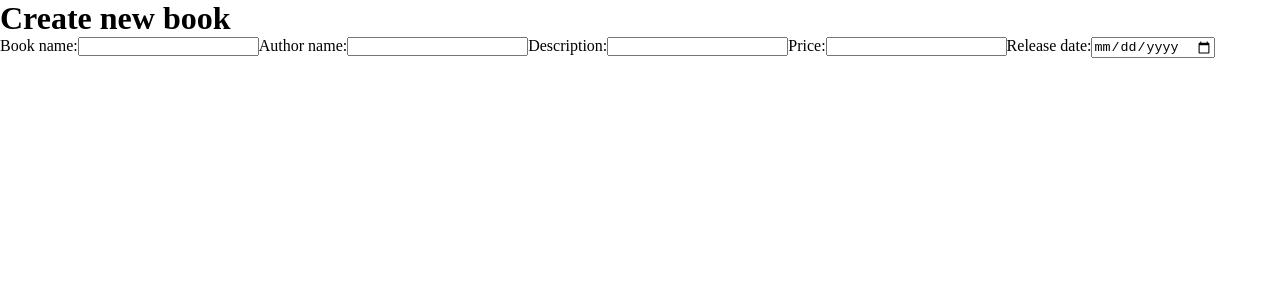
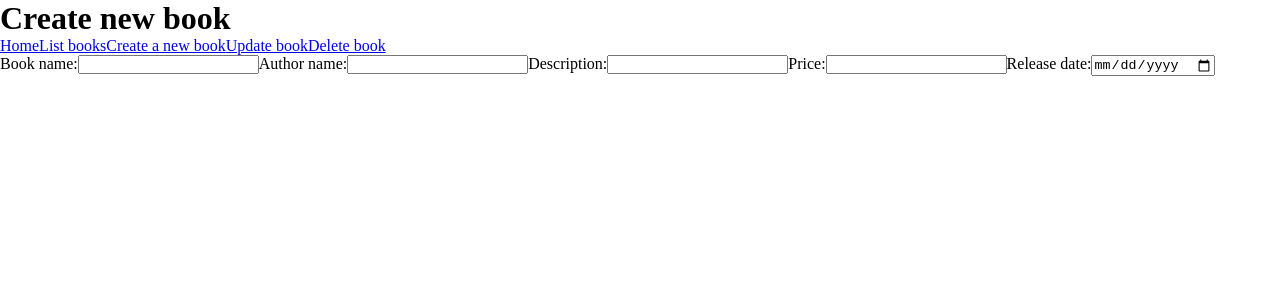
Before and after one commit to V1nicius00/learning-angular, an Angular app: page /create in a window 1280 px wide. Shown: the top 300 px of the page. Built offline with nearby package versions, Linux system fonts and the light colour scheme.

Commit message:
adding nav-bar to pages

```diff
--- a/src/app/pages/create-book/create-book.component.html
+++ b/src/app/pages/create-book/create-book.component.html
@@ -1,4 +1,6 @@
 <h1>Create new book</h1>
+
+<nav-bar></nav-bar>
 
 <label for="bookName">Book name:</label>
 <input id="bookName" type="text">
--- a/src/app/pages/create-book/create-book.component.ts
+++ b/src/app/pages/create-book/create-book.component.ts
@@ -1,9 +1,10 @@
 import { Component } from '@angular/core';
+import { NavComponent } from '../../sharepages/nav/nav.component';
 
 @Component({
   selector: 'app-create-book',
   standalone: true,
-  imports: [],
+  imports: [NavComponent],
   templateUrl: './create-book.component.html',
   styleUrl: './create-book.component.css'
 })
--- a/src/app/pages/delete-book/delete-book.component.html
+++ b/src/app/pages/delete-book/delete-book.component.html
@@ -1,4 +1,6 @@
 <h1>Delete book</h1>
+
+<nav-bar></nav-bar>
 
 <label for="bookId">Book id</label>
 <input id="bookId" type="text">
--- a/src/app/pages/delete-book/delete-book.component.ts
+++ b/src/app/pages/delete-book/delete-book.component.ts
@@ -1,9 +1,10 @@
 import { Component } from '@angular/core';
+import { NavComponent } from '../../sharepages/nav/nav.component';
 
 @Component({
   selector: 'app-delete-book',
   standalone: true,
-  imports: [],
+  imports: [NavComponent],
   templateUrl: './delete-book.component.html',
   styleUrl: './delete-book.component.css'
 })
--- a/src/app/pages/get-book/get-book.component.html
+++ b/src/app/pages/get-book/get-book.component.html
@@ -1,3 +1,5 @@
 <h1>Get all books</h1>
 
+<nav-bar></nav-bar>
+
 <input id="getAll" type="submit" value="Get all books">
--- a/src/app/pages/get-book/get-book.component.ts
+++ b/src/app/pages/get-book/get-book.component.ts
@@ -1,9 +1,10 @@
 import { Component } from '@angular/core';
+import { NavComponent } from '../../sharepages/nav/nav.component';
 
 @Component({
   selector: 'app-get-book',
   standalone: true,
-  imports: [],
+  imports: [NavComponent],
   templateUrl: './get-book.component.html',
   styleUrl: './get-book.component.css'
 })
--- a/src/app/pages/homepage/homepage.component.html
+++ b/src/app/pages/homepage/homepage.component.html
@@ -1 +1,3 @@
 <h1>Home page</h1>
+
+<nav-bar></nav-bar>
--- a/src/app/pages/homepage/homepage.component.ts
+++ b/src/app/pages/homepage/homepage.component.ts
@@ -1,9 +1,10 @@
 import { Component } from '@angular/core';
+import { NavComponent } from '../../sharepages/nav/nav.component';
 
 @Component({
   selector: 'app-homepage',
   standalone: true,
-  imports: [],
+  imports: [NavComponent],
   templateUrl: './homepage.component.html',
   styleUrl: './homepage.component.css'
 })
--- a/src/app/pages/update-book/update-book.component.html
+++ b/src/app/pages/update-book/update-book.component.html
@@ -1,4 +1,6 @@
 <h1>Update Book</h1>
+
+<nav-bar></nav-bar>
 
 <label for="bookId">Book ID:</label>
 <input id="bookId" type="text">
--- a/src/app/pages/update-book/update-book.component.ts
+++ b/src/app/pages/update-book/update-book.component.ts
@@ -1,9 +1,10 @@
 import { Component } from '@angular/core';
+import { NavComponent } from '../../sharepages/nav/nav.component';
 
 @Component({
   selector: 'app-update-book',
   standalone: true,
-  imports: [],
+  imports: [NavComponent],
   templateUrl: './update-book.component.html',
   styleUrl: './update-book.component.css'
 })
--- a/src/app/sharepages/nav/nav.component.html
+++ b/src/app/sharepages/nav/nav.component.html
@@ -1 +1,7 @@
-<p>nav works!</p>
+<div>
+    <a href="/">Home</a>
+    <a href="/get">List books</a>
+    <a href="/create">Create a new book</a>
+    <a href="/update">Update book</a>
+    <a href="/delete">Delete book</a>
+</div>
--- a/src/app/sharepages/nav/nav.component.ts
+++ b/src/app/sharepages/nav/nav.component.ts
@@ -1,7 +1,7 @@
 import { Component } from '@angular/core';
 
 @Component({
-  selector: 'app-nav',
+  selector: 'nav-bar',
   standalone: true,
   imports: [],
   templateUrl: './nav.component.html',
```
